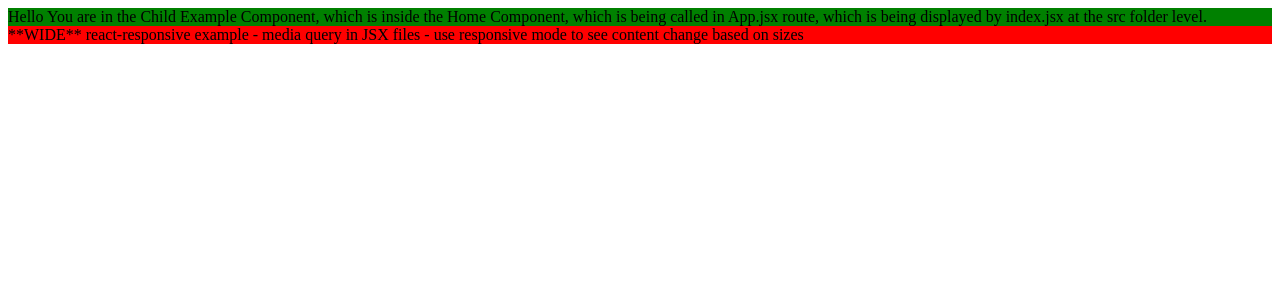
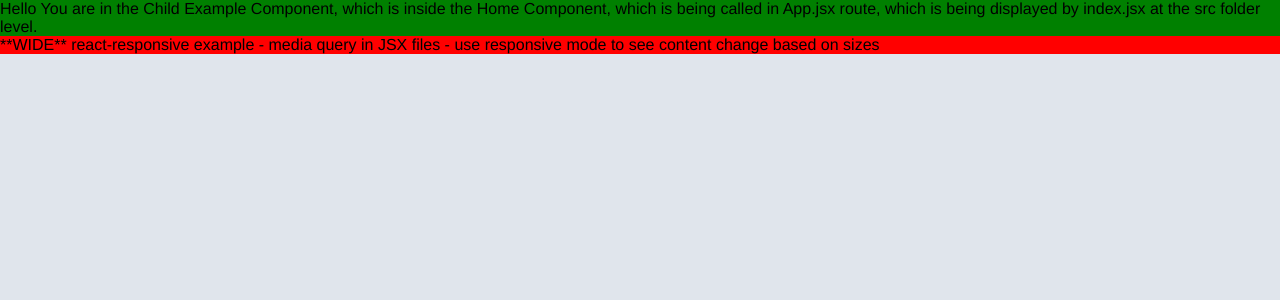
Before and after one commit to Design-Monster/react-boilerplate, a React app: page / in a window 1280 px wide. Shown: the top 300 px of the page. Built offline with nearby package versions, Linux system fonts and the light colour scheme.

Commit message:
added body html styling

```diff
--- a/src/styles/global/App.scss
+++ b/src/styles/global/App.scss
@@ -1 +1,17 @@
-// @import '../../components/dynamic/error/Error.style.scss';
+@import 'styles/global/variables.scss';
+
+html,
+body {
+  height: 100%;
+}
+
+body {
+  width: 100%;
+  height: 100%;
+  min-height: 100%;
+  margin: 0;
+  font-family: Helvetica;
+  background-color: $color_background_main;
+  justify-content: center;
+  align-items: center;
+}
```
